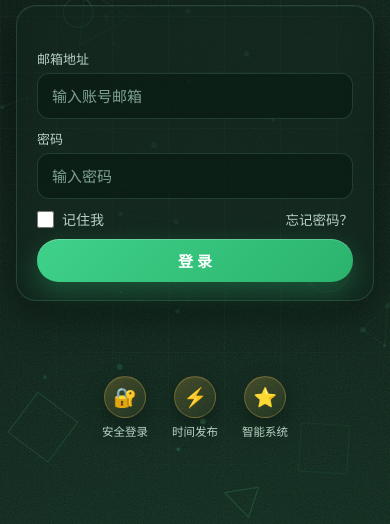
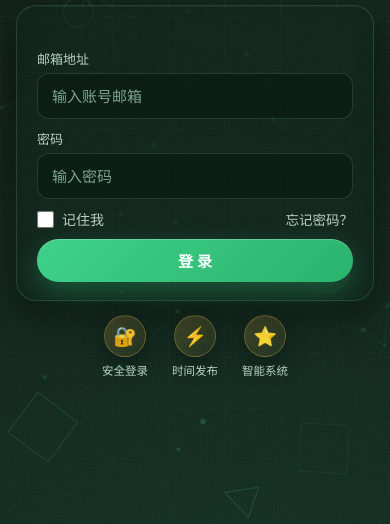
Before and after one commit to Winston-Tam0223/changxiangsi, a website: page public/login.html in a window 390 px wide. Shown: the part 320-844 px from the top of the page. Drawn offline with Linux system fonts and the light colour scheme.

Commit message:
Update ui.css

```diff
--- a/public/ui.css
+++ b/public/ui.css
@@ -67,9 +67,9 @@ body::after{
 .container.wide{max-width:1020px}
 .wrap{max-width:430px;width:100%;margin:0 auto;position:relative;z-index:1}
 body{display:flex;align-items:center;justify-content:center;padding:28px 16px}
-/* 登录页：整屏平均分布（手机端一屏全显） */
-body.login-page{padding:0;align-items:stretch}
-body.login-page .wrap{min-height:100svh;min-height:100dvh;display:flex;flex-direction:column;justify-content:space-evenly;padding:18px 16px;margin:0 auto}
+/* 登录页：内容自然高度+整屏垂直居中（任何手机都一屏全显，不依赖 svh/dvh） */
+body.login-page{padding:0;align-items:center}
+body.login-page .wrap{display:flex;flex-direction:column;gap:20px;padding:24px 16px;margin:0 auto;width:100%}
 
 /* ===== 语言切换 ===== */
 .lang-bar{position:fixed;top:18px;right:18px;z-index:100}
@@ -298,7 +298,7 @@ html.js .reveal.in{opacity:1;transform:none}
 }
 /* ===== 登录页：移动端一屏全显（不滚动）===== */
 @media (max-width:640px){
-  body.login-page .wrap{min-height:100svh;min-height:100dvh;padding:10px 16px;justify-content:space-evenly}
+  body.login-page .wrap{padding:14px 16px;gap:14px}
   body.login-page .logo{margin-bottom:14px}
   body.login-page .logo .brand-icon{width:62px;height:62px;margin-bottom:10px;border-radius:16px}
   body.login-page .logo h1{font-size:20px;letter-spacing:1px}
```
